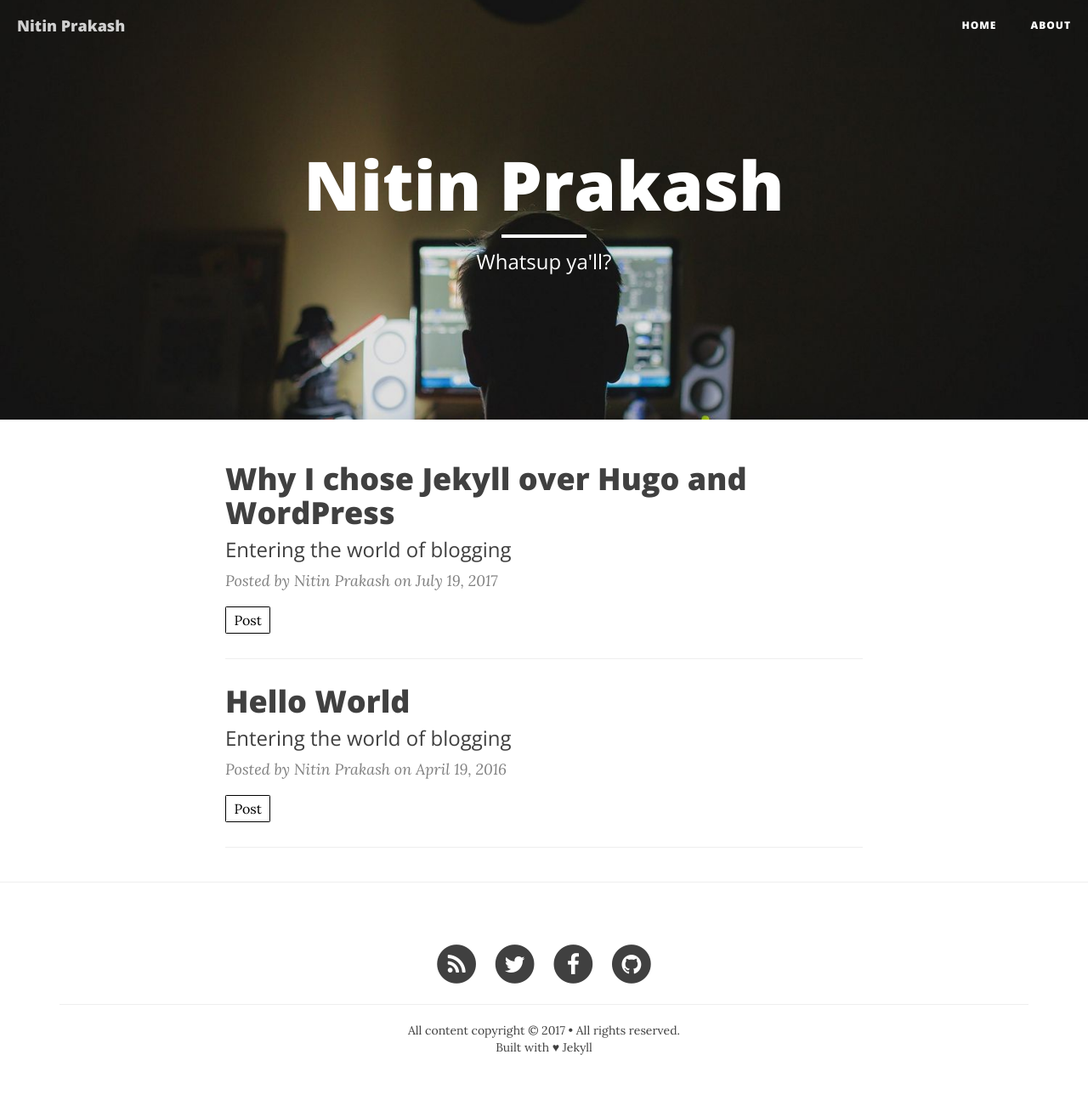
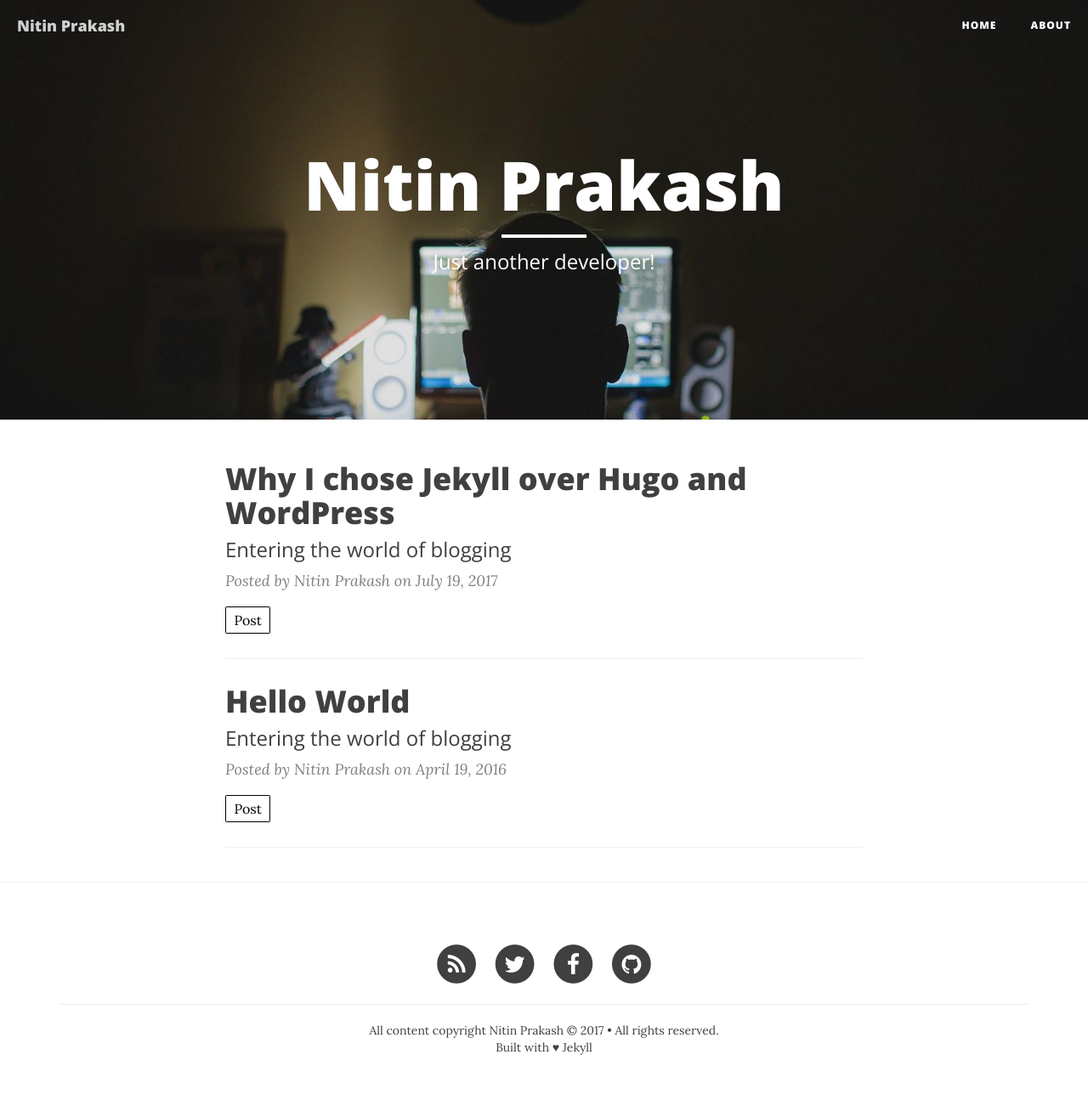
Before and after one commit to nitinprakash96/nitinprakash96.github.io, a Jekyll site: the page built from index.html, in a window 1280 px wide. Shown: the whole page at 85% size. Built offline with Jekyll 4.4.1, drawn with Linux system fonts in a browser that asks for light colours; nearby versions of some CDN libraries; the list of posts is cut into pages by our own code.

Commit message:
add owner info

```diff
--- a/_config.yml
+++ b/_config.yml
@@ -1,6 +1,11 @@
 # Site settings
 title: Nitin Prakash
-description: "Whatsup ya'll?"
+description: "Just another developer!"
+
+#owner
+owner:
+  name: Nitin Prakash
+  email: prakash.nitin63@gmail.com
 
 
 
```
